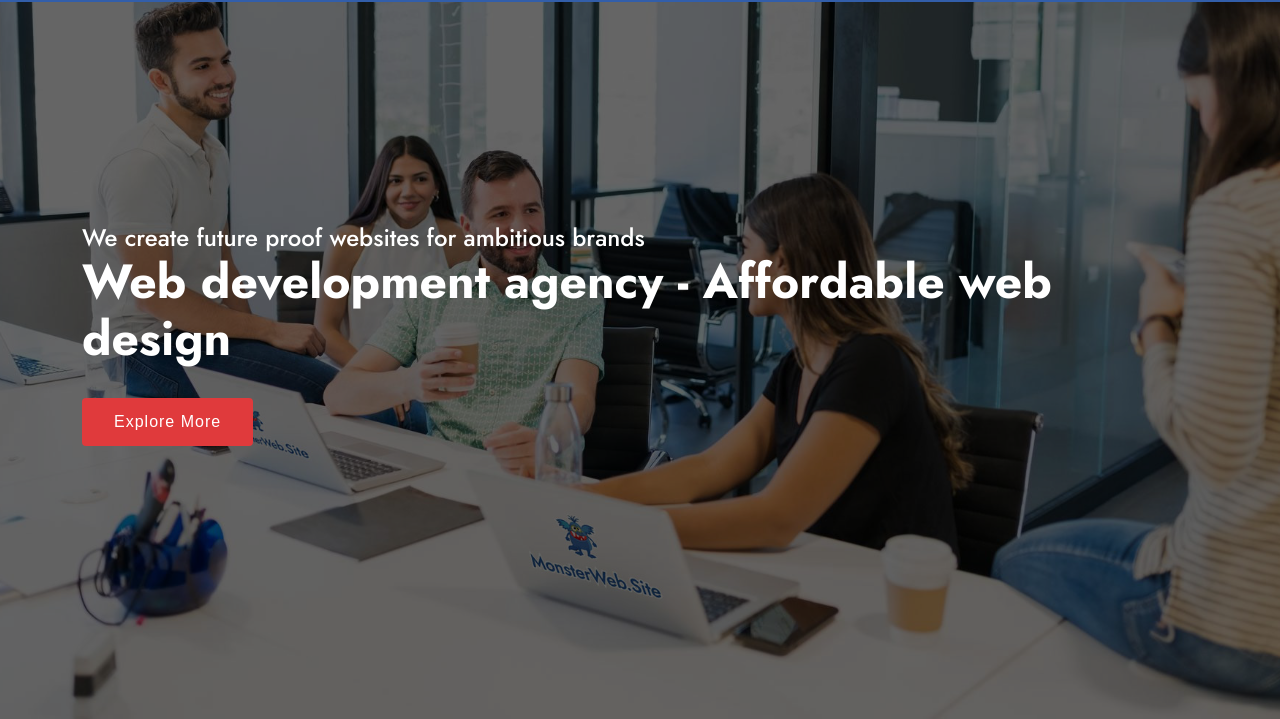
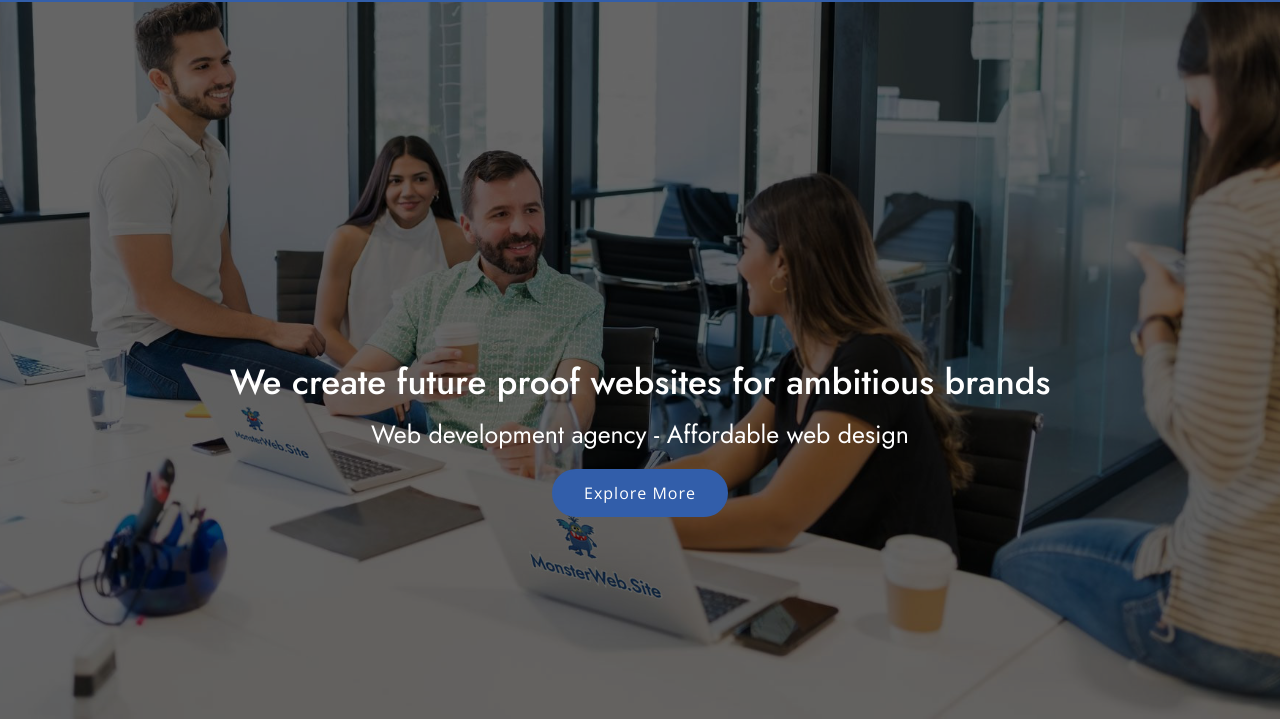
Before and after one commit to emiliano249/webdesign, a plain HTML site: page index.html in a window 1280 px wide. Shown: the part 81-800 px from the top of the page. Drawn offline with nearby package versions, Linux system fonts and the light colour scheme.

Commit message:
Add files via upload

```diff
--- a/assets/css/style.css
+++ b/assets/css/style.css
@@ -441,7 +441,8 @@ h6 {
   /* background: url("images/banner.jpg") no-repeat center; */
   background-size: cover;
   position: relative;
-  padding-top: 82px;
+  /* para que el H1 , H2 y el boton esteb mas abajo. Antes estaba en 82 */
+  padding-top: 320px;
 }
 
 #hero:before {
@@ -455,31 +456,42 @@ h6 {
 }
 
 #hero h1 {
+  text-align: center;
   margin: 0;
-  font-size: 48px;
-  font-weight: 700;
+  font-size: 25px;
+  font-weight: 400;
   color: #fff;
 }
 
 #hero h2 {
-  color: #fff;
-  margin: 10px 0 0 0;
-  font-size: 24px;
-}
+  text-align: center;
+  color: #fff;
+  /* margin: 10px 0 0 0; */
+  padding-bottom: 8px;
+  font-size: 35px;
+}
+
+
+
+
+
+
 
 #hero .btn-get-started {
-  font-family: "Raleway", sans-serif;
+  /* font-family: "Raleway", sans-serif; */
+  text-align: center;
   font-weight: 500;
   font-size: 16px;
   letter-spacing: 1px;
   display: inline-block;
   padding: 10px 30px;
-  border-radius: 4px;
+  border-radius: 50px;
   transition: 0.5s;
-  margin-top: 30px;
-  color: #fff;
-  background: #e03a3c;
-  border: 2px solid #e03a3c;
+  margin: 20px auto;
+  color: #fff;
+  background: #325eaa;
+  border: 2px solid #325eaa;
+
 }
 
 #hero .btn-get-started:hover {
@@ -487,19 +499,28 @@ h6 {
   border-color: #fff;
 }
 
+
+/* agreagado Emi para centrar boton explore more */
+
+@media (min-width: 768px) {
+  #hero {
+    text-align: center;
+
+  }
+}
 @media (max-width: 768px) {
   #hero {
     text-align: center;
-    padding-top: 58px;
+    padding-top: 178px;
   }
 
   #hero h1 {
-    font-size: 28px;
+    font-size: 18px;
   }
 
   #hero h2 {
-    font-size: 18px;
-    line-height: 24px;
+    font-size: 20px;
+    /* line-height: 24px; */
   }
 }
 
```
